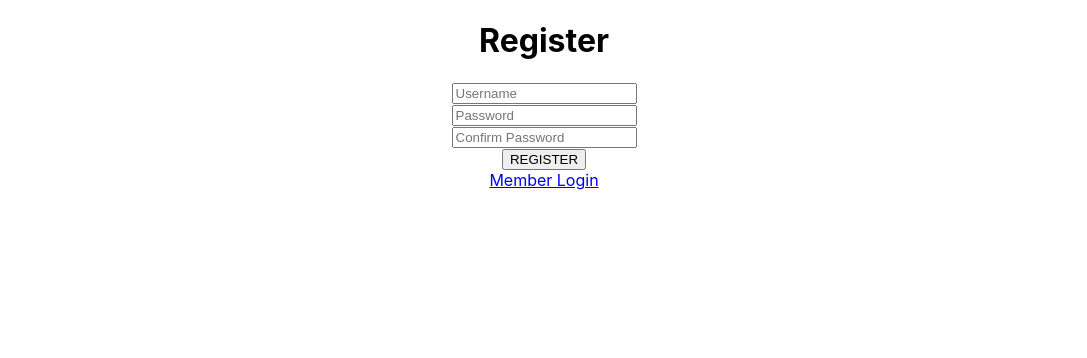
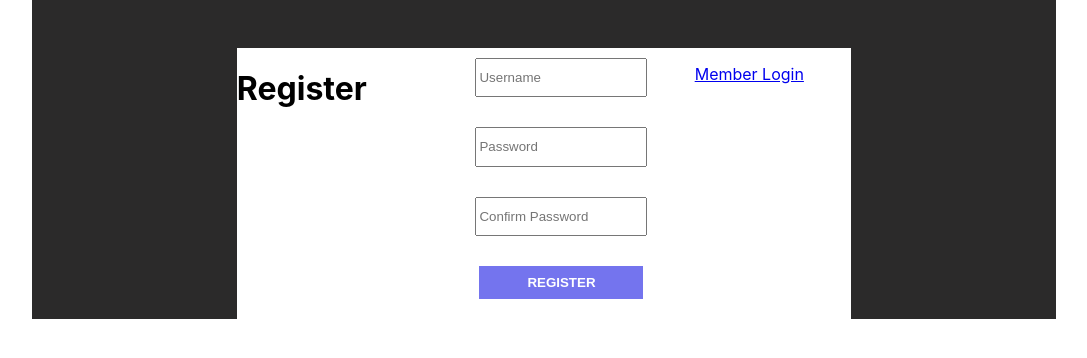
Before and after one commit to ugramraju/BookListApplication, a React (Create React App) app in the folder frontend/: page / in a window 1280 px wide. Shown: the top 358 px of the page, without its empty margins (96-1183 px from the left). Built offline with nearby package versions, Linux system fonts and the light colour scheme.

Commit message:
cpmleted

```diff
--- /dev/null
+++ b/frontend/src/components/BooksData/BooksData.css
@@ -0,0 +1,42 @@
+.card{
+    display: flex;
+    flex-direction: column;
+    width: 15em;
+    background-color: aqua;
+    padding: 10px;
+    gap: 10px;
+    text-align: left;
+}
+.container{
+    display: flex;
+    gap: 5%;
+    margin: auto;
+    margin-top: 3em;
+    flex-wrap: nowrap;
+}
+.maincontainer{
+    background-color: rgb(43, 42, 42);
+    width: 80%;
+    height:max-content
+}
+.maincontainer>button{
+    margin-left: auto;
+    margin-right: 2em;
+    text-decoration: none;
+    background-color: yellow;
+    width:15%;
+    height: 3em;
+    font-weight: bold;
+}
+.maincontainer>h1{
+    color: white;
+    font-size: 3em;
+}
+.card div span{
+    font-weight: bold;
+}
+.btns >button{
+background-color: blue;
+color: white;
+margin: 5px;
+}
--- a/frontend/src/components/BooksData/BooksData.jsx
+++ b/frontend/src/components/BooksData/BooksData.jsx
@@ -1,6 +1,7 @@
 import React, { useEffect, useState } from "react";
 import { Link } from "react-router-dom";
-import axios from "axios"
+import axios from "axios";
+import "./BooksData.css"
 const DisplayData = ()=>{
     const[booksData,setBooksData] = useState([]);
     const [selectedBook, setSelectedBook] = useState(null);
@@ -114,28 +115,34 @@
                 </div>
             )
         }
-        <div>
+
+        <div className="maincontainer">
         <h1 className="books_heading">Books List</h1>
         <button type="submit"><Link to="/booksform">+ Add New Book</Link></button>
+
+        <div className="container">
+
         {
             booksData.map((each)=>{
                 return(
-                    <div key={each._id}>
-                        <div>Title: {each.title_of_the_book}</div>
-                        <div>ISBN: {each.isbn}</div>
-                        <div>Author: {each.author}</div>
-                        <div>Publisher: {each.publisher_of_this_book}</div>
-                        <div>Published Date: {each.published_date}</div>
-                        <div>Description: {each.describe_this_book}</div>
-                        <div>
+                        <div key={each._id} className="card">
+                        <div><span>Title:</span> {each.title_of_the_book}</div>
+                        <div><span>ISBN:</span> {each.isbn}</div>
+                        <div><span>Author:</span> {each.author}</div>
+                        <div><span>Publisher:</span> {each.publisher_of_this_book}</div>
+                        <div><span>Published Date: </span>{each.published_date}</div>
+                        <div><span>Description:</span> {each.describe_this_book}</div>
+                        <div className="btns">
                             <button onClick={()=>deleteHandler(each._id)}>Delete Book</button>
                             <button onClick={()=>editHandler(each)}>Edit Book</button>
                         </div>
+
                     </div>
                 )
             })
         }
         </div>
+        </div>
         </>
     )
 }
--- /dev/null
+++ b/frontend/src/components/BooksForm/BooksForm.css
@@ -0,0 +1,21 @@
+form >input{
+    width:60%;
+    height:3em;
+    margin-bottom: 1em;
+}
+.container-1{
+    width:50%;
+    margin: auto;
+    background-color: black;
+    padding-bottom: 3em;
+    color: white;
+}
+.container-1 >button{
+  margin-right: 80%;
+    background-color: yellow;
+    margin-top: 5em;
+    width:15%;
+    height: 3em;
+    font-weight: bold;
+    color: white;
+}
--- a/frontend/src/components/BooksForm/BooksForm.jsx
+++ b/frontend/src/components/BooksForm/BooksForm.jsx
@@ -1,6 +1,7 @@
 import React, { useState } from "react";
 import { Link, useNavigate } from "react-router-dom";
 import axios from "axios";
+import "./BooksForm.css"
 const BooksForm=()=>{
     const navigate = useNavigate()
     const [data, setData] = useState({
@@ -40,7 +41,7 @@
         }
     }
     return(
-        <div className="container">
+        <div className="container-1">
             <button type="submit">
                 <Link to="/displaydata">Show Book List</Link>
             </button>
--- /dev/null
+++ b/frontend/src/components/Login/Login.css
@@ -0,0 +1,31 @@
+.maincontainer{
+    margin: auto;
+    width: 40%;
+    height:30em;
+    background-color: orangered;
+    display: flex;
+    flex-direction: column;
+    align-items: center;
+    justify-content: center;
+}
+.container{
+    width:60%;
+    height:80%;
+    background-color:white;
+}
+.container>form >input{
+    width:80%;
+    height:2.5em;
+    margin: 10px;
+    margin-bottom: 20px;
+}
+#btn{
+    background-color: rgb(116, 116, 238);
+    color: white;
+    font-weight: bold;
+    cursor: pointer;
+    border: none;
+}
+#errMsg-1,#forgot{
+    color: red;
+}
--- a/frontend/src/components/Login/Login.jsx
+++ b/frontend/src/components/Login/Login.jsx
@@ -1,7 +1,7 @@
 import React, { useState } from "react";
 import {useNavigate} from "react-router-dom"
 import axios from "axios";
-
+import "./Login.css"
 const Login = () => {
 const navigate=useNavigate()
   const [data, setData] = useState({});
@@ -27,8 +27,9 @@
   };
 
   return (
-    <div className="container">
-      <h4 id="Signin-Heading">Member Login</h4>
+    <div className="maincontainer">
+      <div className="container">
+      <h1 id="Signin-Heading">Member Login</h1>
       <span id="errMsg-1">{msg}</span>
       <form id="form">
         <input
@@ -48,11 +49,13 @@
           onChange={(e) => setData({ ...data, password: e.target.value })}
         />
         <br />
-        <button type="submit" id="btn" onClick={handleSubmit}>
-          LOGIN
-        </button>
+
+        <input type="submit" id="btn" onClick={handleSubmit} value="LOGIN"/>
+
+
         <p id="forgot">Forgot Password?</p>
       </form>
+    </div>
     </div>
   );
 };
--- /dev/null
+++ b/frontend/src/components/Registration/Registration.css
@@ -0,0 +1,31 @@
+.maincontainer{
+    margin: auto;
+    width: 40%;
+    height:30em;
+    background-color: aquamarine;
+    display: flex;
+    flex-direction: column;
+    align-items: center;
+    justify-content: center;
+}
+.container{
+    width:60%;
+    height:80%;
+    background-color:white;
+}
+.container>form >input{
+    width:80%;
+    height:2.5em;
+    margin: 10px;
+}
+#btn{
+    background-color: rgb(116, 116, 238);
+    color: white;
+    font-weight: bold;
+    cursor: pointer;
+    border: none;
+}
+.container>p{
+    text-decoration:none;
+    color: red;
+}
--- a/frontend/src/components/Registration/Registration.jsx
+++ b/frontend/src/components/Registration/Registration.jsx
@@ -1,6 +1,7 @@
 import React, { useState } from "react";
 import axios from "axios";
-import {Link,useNavigate} from "react-router-dom"
+import {Link,useNavigate} from "react-router-dom";
+import "./Registration.css"
 const Registration=()=>{
     const navigate = useNavigate()
     const [data,setData] = useState({});
@@ -32,7 +33,8 @@
         })
     }
     return(
-        <div>
+        <div className="maincontainer">
+            <div className="container">
             <h1>Register</h1>
             <span id="err_msg">{msg}</span>
             <span id="err_msg_1">{msg1}</span>
@@ -58,11 +60,12 @@
                 onChange={(e)=>setData({...data,confirmpassword:e.target.value,password:data.password})}
                 />
                 <br/>
-                <button type="submit" id="btn" onClick={handleSubmit}>REGISTER</button>
+                <input type="submit" id="btn" onClick={handleSubmit} value="REGISTER"/>
             </form>
-            <span onClick={handleLogin} id="sign_btn">
+            <p onClick={handleLogin} id="sign_btn">
                 <Link to="/login">Member Login</Link>
-            </span>
+            </p>
+        </div>
         </div>
     )
 }
```
Also changed, not shown: frontend/src/components/BooksData/books.jpeg (added), 1 other file (tests, documents, lock files or other folders).
